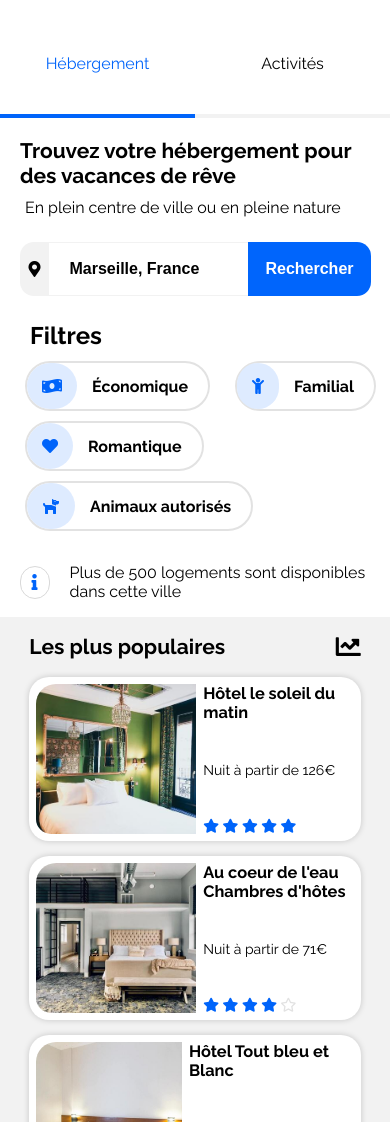
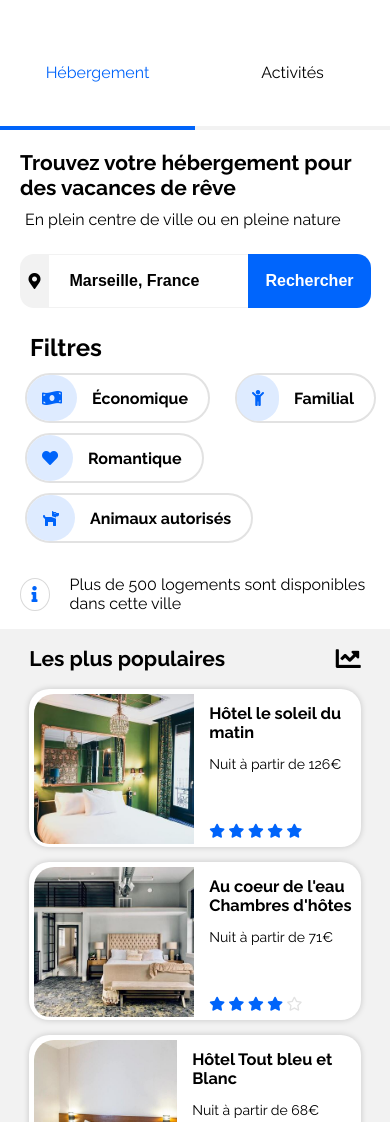
Before and after one commit to AdrienDev91/AdrienHartmann-2-21-05-2021, a plain HTML site: page index.html in a window 390 px wide. Shown: the part 112-1234 px from the top of the page. Drawn offline with Linux system fonts and the light colour scheme.

Commit message:
marges nom prix etoiles, alignement navbar
breakpoint tablette à 1100px

```diff
--- a/index.html
+++ b/index.html
@@ -35,7 +35,8 @@
             <div class="activites-nav" id="navbar-activites">
                 <a href="#Activites-Marseille"><p>Activités</p></a>
             </div>
-            <div class="sign-up" id="navbar-signup"><a class="sinscrire-nav">S'inscrire</a></div>
+            <div class="sign-up" id="navbar-signup"><a class="sinscrire-nav">S'inscrire</a>
+            </div>
 
         </nav>
 
@@ -236,9 +237,10 @@
                                 alt="Hôtel le soleil du matin">
 
                             <div class="nom-prix-stars">
-
+                                <div class="nom-prix">
                                     <h3 class="nom-hotel">Hôtel le soleil du matin</h3>
-                                    <p class="prix-hotel-p">Nuit à partir de 126€</p>
+                                    <p>Nuit à partir de 126€</p>
+                                </div>
                                 <div class="stars">
                                     <div class="fas fa-star"></div>
                                     <div class="fas fa-star"></div>
@@ -254,11 +256,11 @@
 
                             <img class="img2" src="images/hebergements/4_small/aw-creative-VGs8z60yT2c-unsplash.jpg"
                                 alt="Au coeur de l'eau Chambres d'hôtes">
-
                             <div class="nom-prix-stars">
-
+                            <div class="nom-prix">
                                     <h3 class="nom-hotel">Au coeur de l'eau Chambres d'hôtes</h3>
-                                    <p class="prix-hotel-p">Nuit à partir de 71€</p>
+                                    <p>Nuit à partir de 71€</p>
+                            </div>
                                 <div class="stars">
                                     <div class="fas fa-star"></div>
                                     <div class="fas fa-star"></div>
@@ -275,12 +277,11 @@
 
                             <img class="img2" src="images/hebergements/4_small/febrian-zakaria-sjvU0THccQA-unsplash.jpg"
                                 alt="Hôtel Tout bleu et Blanc">
-
                             <div class="nom-prix-stars">
-
+                            <div class="nom-prix">
                                     <h3 class="nom-hotel">Hôtel Tout bleu et Blanc</h3>
-                                    <p class="prix-hotel-p">Nuit à partir de 68€</p>
-
+                                    <p>Nuit à partir de 68€</p>
+                            </div>
                                 <div class="stars">
                                     <div class="fas fa-star"></div>
                                     <div class="fas fa-star"></div>
--- a/style.css
+++ b/style.css
@@ -39,19 +39,19 @@ ul
     display: flex;
 	color: #0064fa;
 	padding: 25px;
-    border-top: solid 4px #0064fa;
+    border-top: solid 3px #0064fa;
 }
 
 .activites-nav
 {
     display: flex;
-	padding: 25px;
+	padding: 28px;
 }
 
 .sinscrire-nav
 {
     color: #0064fa;
-	padding: 25px;
+	padding: 28px;
 	font-weight: 600;
 }
 
@@ -181,7 +181,7 @@ a
 	padding: 7px 11px 7px 11px;
 	color: #0064fa;
 	border:solid 1px #D9D9D9;
-	border-radius: 2000px;
+	border-radius: 100%;
 	margin-right: 20px;
 	line-height: 1;
 }
@@ -262,7 +262,7 @@ a
 
 .nom-hotel
 {
-	margin: 0;
+	margin: 5px 0 0 0;
 }
 
 .prix-hotel
@@ -272,7 +272,6 @@ a
 
 .stars
 {
-	display: inline-block;
 	color: #0064fa;
 }
 
@@ -327,7 +326,7 @@ a
 	margin: 0;
 	background-color: white;
 	border-radius: 20px;
-	padding: 7px 0 7px 7px;
+	padding: 5px 0 3px 5px;
 	box-shadow: 0px 0px 6px 0px #0000002e;
 	max-width: 100%;
 	transition: all 0.5s;
@@ -351,10 +350,10 @@ a
 {
 	display: flex;
 	flex-direction: column;
+	margin: 5px 0 5px 15px;
 	justify-content: space-between;
-	align-items: baseline;
-	padding: 0 0 0 7px;
 }
+
 .h2-pop
 {
 	display: flex;
@@ -619,6 +618,7 @@ a
 	.afficher-plus
 	{
 		margin-left: 20px;
+		font-size: 20px;
 	}
 
 	.bloc-populaire
@@ -634,6 +634,11 @@ a
 		width: 85%;
 		margin: auto;
 		padding-bottom: 22px;
+	}
+
+	.nom-prix-stars
+	{
+		justify-content: space-between;
 	}
 
     .img2{
@@ -684,11 +689,11 @@ a
 }
 /*TABLETTES*/
 
-@media screen and (min-width: 801px) and (max-width:1024px)
+@media screen and (min-width: 801px) and (max-width:1100px)
 {
 	.container-page
 	{
-		width: 100%;
+		width: 96%;
 	}
 
 	.title-h1
@@ -721,11 +726,22 @@ a
 	   width: 100%;
 	   margin: 0;
 	   border-radius: 0;
+	   background-color: initial;
+   }
+
+   .nom-prix-stars
+   {
+	   justify-content: space-between;
    }
 
    .populaire-boites
    {
 	   width: 70%;
+   }
+
+   .img-case2
+   {
+	   background-color: #F2F2F2;
    }
 
    .container-activites
```
